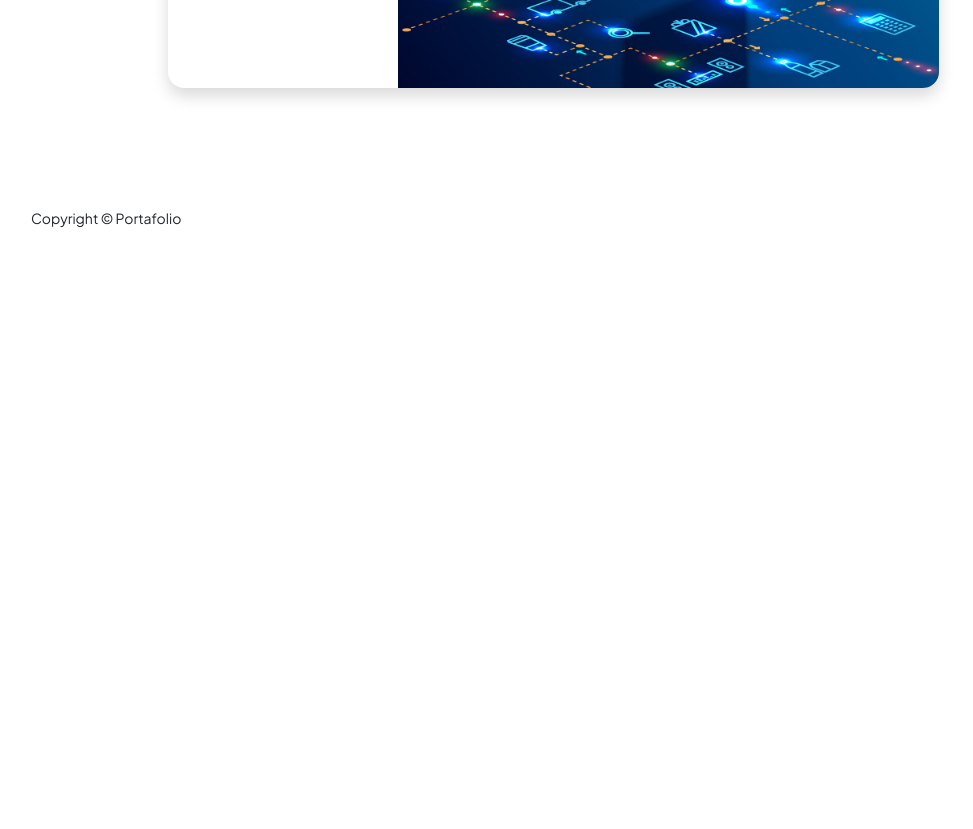
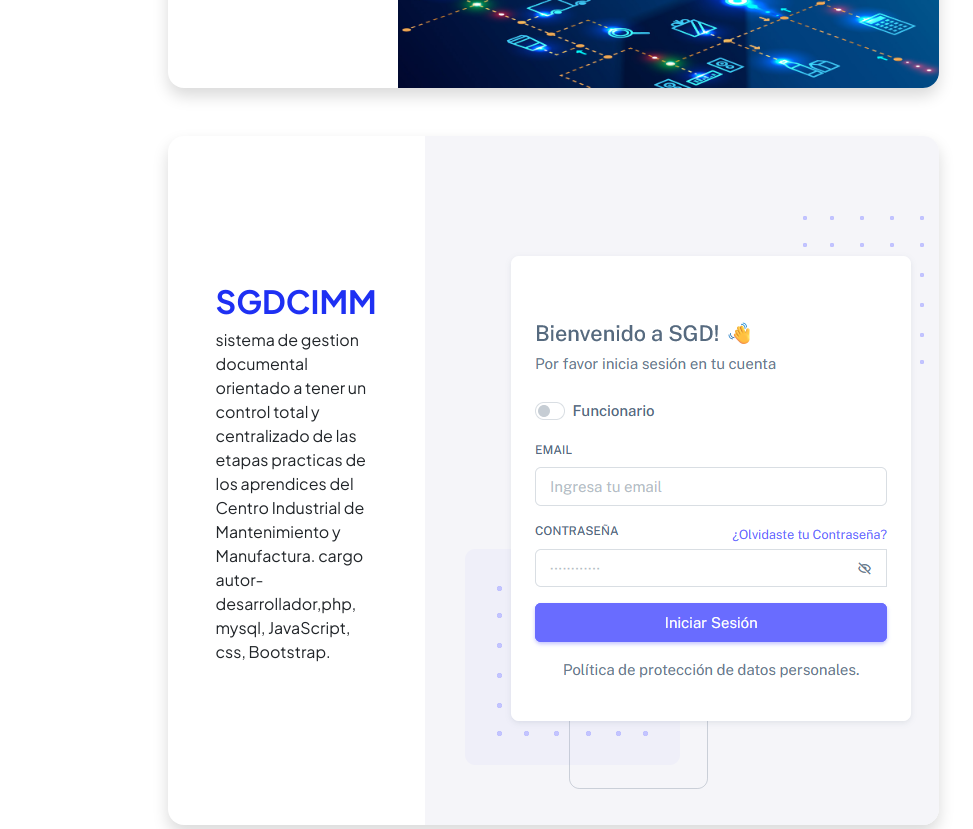
Before and after one commit to humbertobr2605/humbertobr2605.github.io, a plain HTML site: page projects.html in a window 1280 px wide. Shown: the part 1227-2056 px from the top of the page, without its empty margins (87-1060 px from the left). Before the commit the page ends 1480 px from the top, so only its background shows below. Drawn offline with nearby package versions, Linux system fonts and the light colour scheme.

Commit message:
nuevo proyecto añadido, sgdcimm

```diff
--- a/projects.html
+++ b/projects.html
@@ -54,7 +54,7 @@
                                 </div>
                             </div>
                             <!-- Project Card 2-->
-                            <div class="card overflow-hidden shadow rounded-4 border-0">
+                            <div class="card overflow-hidden shadow rounded-4 border-0 mb-5">
                                 <div class="card-body p-0">
                                     <div class="d-flex align-items-center">
                                         <div class="p-5">
@@ -62,6 +62,17 @@
                                             <p>Api para almacenar usuarios, Test de aplicacion con Doker, spring, java, mysql</p>
                                         </div>
                                         <img class="img-fluid" src="./assets/api.jpg" alt="..." />
+                                    </div>
+                                </div>
+                            </div>
+                            <div class="card overflow-hidden shadow rounded-4 border-0 mb-5">
+                                <div class="card-body p-0">
+                                    <div class="d-flex align-items-center">
+                                        <div class="p-5">
+                                            <h2 class="fw-bolder"><a  style="text-decoration: none;" target="_blank" href="https://sgdcimm.com.co">SGDCIMM</a></h2>
+                                            <p>sistema de gestion documental orientado a tener un control total y centralizado de las etapas practicas de los aprendices del Centro Industrial de Mantenimiento y Manufactura. cargo autor-desarrollador,php, mysql, JavaScript, css, Bootstrap.</p>
+                                        </div>
+                                        <img class="img-fluid" src="./assets/sgdcimm.png" alt="..." />
                                     </div>
                                 </div>
                             </div>
```
Also changed, not shown: assets/sgdcimm.png (added).
